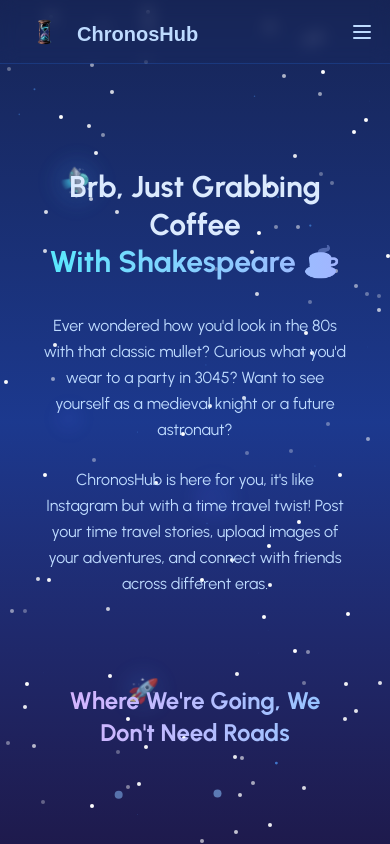
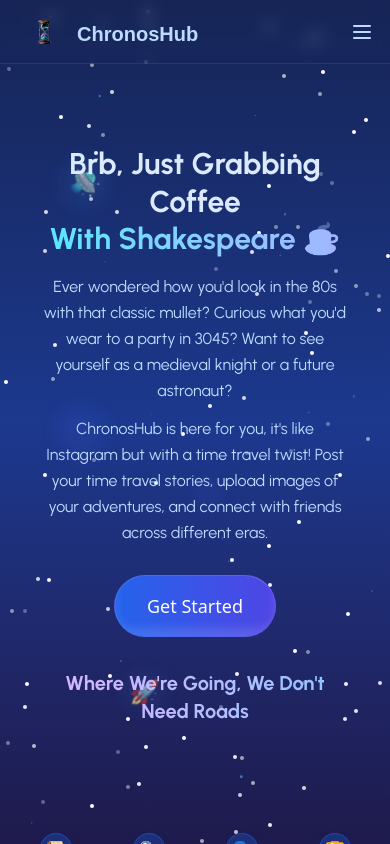
Before and after one commit to diyajojo/chronos-hub, a Next.js app in the folder client/: page / in a window 390 px wide. Built offline with nearby package versions, Linux system fonts and the light colour scheme.

Commit message:
some ui changes

```diff
--- a/client/app/components/design/timeparticles.tsx
+++ /dev/null
@@ -1,33 +0,0 @@
-"use client";
-
-import { FC } from 'react';
-import { motion } from 'framer-motion';
-
-const TimeParticles: FC = () => {
-  return (
-    <div className="fixed bottom-0 left-0 w-full h-24 pointer-events-none overflow-hidden">
-      {Array.from({ length: 15 }).map((_, i) => (
-        <motion.div
-          key={`particle-${i}`}
-          className="absolute w-2 h-2 rounded-full bg-blue-300 opacity-50"
-          style={{
-            left: `${Math.random() * 100}%`,
-            bottom: 0
-          }}
-          animate={{
-            y: [0, -100 - Math.random() * 400],
-            opacity: [0.7, 0],
-            x: [0, (Math.random() * 100) - 50]
-          }}
-          transition={{
-            duration: 3 + Math.random() * 5,
-            repeat: Infinity,
-            delay: Math.random() * 5
-          }}
-        />
-      ))}
-    </div>
-  );
-};
-
-export default TimeParticles;
--- a/client/app/components/layout/hero.tsx
+++ b/client/app/components/layout/hero.tsx
@@ -1,6 +1,7 @@
 import { useState, useRef } from 'react';
 import { useRouter } from 'next/navigation';
 import { motion } from 'framer-motion';
+import { ShimmerButton } from '@/components/magicui/shimmer-button';
 
 function HeroSection() {
   const [activeEra, setActiveEra] = useState<number | null>(null);
@@ -72,10 +73,11 @@ function HeroSection() {
       </div>
 
       {/* Main Hero Content */}
-      <div className="grid lg:grid-cols-2 gap-6 lg:gap-8 items-center py-8 lg:py-12 mt-4">
-        <div className="order-2 lg:order-1">
+      <div className="grid lg:grid-cols-2 gap-6 lg:gap-8 items-start sm:items-center py-4 sm:py-8 lg:py-12 mt-2 sm:mt-4 min-h-[65vh] sm:min-h-0">
+        <div className="order-2 lg:order-1 flex flex-col justify-between h-full">
+          <div>
             <motion.h2
-            className="font-urbanist text-center lg:text-left text-3xl sm:text-4xl md:text-5xl lg:text-6xl font-bold mb-4 sm:mb-6 text-blue-100 leading-tight font-josefinsans"
+              className="font-urbanist text-center lg:text-left text-3xl sm:text-4xl md:text-5xl lg:text-6xl font-bold mb-3 sm:mb-6 text-blue-100 leading-tight font-josefinsans"
               initial={{ opacity: 0, y: 20 }}
               animate={{ opacity: 1, y: 0 }}
               transition={{ duration: 0.8 }}
@@ -87,7 +89,7 @@ function HeroSection() {
             </motion.h2>
 
             <motion.p
-            className="font-urbanist mt-8 text-center lg:text-left text-base sm:text-lg md:text-xl text-blue-200 mb-6 sm:mb-8 leading-relaxed font-josefinsans"
+              className="font-urbanist mt-4 sm:mt-8 text-center lg:text-left text-base sm:text-lg md:text-xl text-blue-200 mb-3 sm:mb-8 leading-relaxed font-josefinsans"
               initial={{ opacity: 0, y: 20 }}
               animate={{ opacity: 1, y: 0 }}
               transition={{ duration: 0.8, delay: 0.2 }}
@@ -98,7 +100,7 @@ function HeroSection() {
             </motion.p>
 
             <motion.p
-            className="font-urbanist text-center lg:text-left text-base sm:text-lg md:text-xl text-blue-200 mb-6 sm:mb-8 leading-relaxed font-josefinsans"
+              className="font-urbanist text-center lg:text-left text-base sm:text-lg md:text-xl text-blue-200 mb-3 sm:mb-8 leading-relaxed font-josefinsans"
               initial={{ opacity: 0, y: 20 }}
               animate={{ opacity: 1, y: 0 }}
               transition={{ duration: 0.8, delay: 0.3 }}
@@ -106,13 +108,23 @@ function HeroSection() {
               ChronosHub is here for you, it's like Instagram but with a time travel twist! Post your time travel stories,
                upload images of your adventures, and connect with friends across different eras.
             </motion.p>
+          </div>
 
           <motion.div
-            className="flex flex-col sm:flex-row space-y-4 sm:space-y-0 sm:space-x-4"
+            className="flex justify-center lg:justify-start mt-4 sm:mt-0"
             initial={{ opacity: 0, y: 20 }}
             animate={{ opacity: 1, y: 0 }}
             transition={{ duration: 0.8, delay: 0.4 }}
           >
+            <ShimmerButton
+              onClick={() => router.push('/login')}
+              className="text-lg font-medium px-8 py-4"
+              shimmerColor="rgba(255, 255, 255, 0.2)"
+              shimmerDuration="2s"
+              background="linear-gradient(to right, rgb(37, 99, 235), rgb(79, 70, 229))"
+            >
+              Get Started
+            </ShimmerButton>
           </motion.div>
         </div>
 
@@ -126,7 +138,7 @@ function HeroSection() {
       </div>
 
       {/* Temporal Timeline Explorer */}
-      <div ref={timelineRef} className="mt-8 sm:mt-auto pb-8">
+      <div ref={timelineRef} className="mt-4 sm:mt-auto pb-4 sm:pb-8">
         {/* Spotlight effect */}
         <div
           className="absolute pointer-events-none inset-0 opacity-20 bg-gradient-radial from-blue-300 to-transparent rounded-xl"
@@ -140,15 +152,15 @@ function HeroSection() {
           initial={{ opacity: 0 }}
           animate={{ opacity: 1 }}
           transition={{ duration: 1, delay: 0.5 }}
-          className="mb-12 relative"
+          className="mb-6 sm:mb-12 relative"
         >
-          <h3 className="font-urbanist text-center text-2xl md:text-3xl font-josefinsans font-bold text-transparent bg-clip-text bg-gradient-to-r from-purple-300 to-blue-300">
+          <h3 className="font-urbanist text-center text-xl sm:text-2xl md:text-3xl font-josefinsans font-bold text-transparent bg-clip-text bg-gradient-to-r from-purple-300 to-blue-300">
             Where We're Going, We Don't Need Roads
           </h3>
         </motion.div>
 
         {/* Interactive Timeline */}
-        <div className="relative h-[280px] sm:h-[150px] mb-8 sm:mb-12 overflow-x-auto">
+        <div className="relative h-[200px] sm:h-[150px] mb-4 sm:mb-12 overflow-x-auto">
           <div className="absolute left-0 right-0 top-1/2 h-1 bg-gradient-to-r from-indigo-500/50 via-blue-500/50 to-cyan-500/50 w-[200%] sm:w-full"></div>
 
           {timeEras.map((era, index) => {
--- a/client/app/page.tsx
+++ b/client/app/page.tsx
@@ -2,7 +2,7 @@
 import Navbar from './components/layout/navbar';
 import HeroSection from './components/layout/hero';
 import StarBackground from './components/design/starbackground';
-import TimeParticles from './components/design/timeparticles';
+
 import FloatingMagicalElements from './components/design/floatingelements';
 
 export default function LandingPage() {
@@ -11,7 +11,7 @@ export default function LandingPage() {
       {/* Background Elements */}
       <StarBackground />
       <FloatingMagicalElements />
-      <TimeParticles />
+
 
       <Navbar />
       <main className="container mx-auto px-6 py-8 h-[calc(100vh-76px)] relative z-10">
```
Lines whose indentation alone changed are shown as unchanged.
